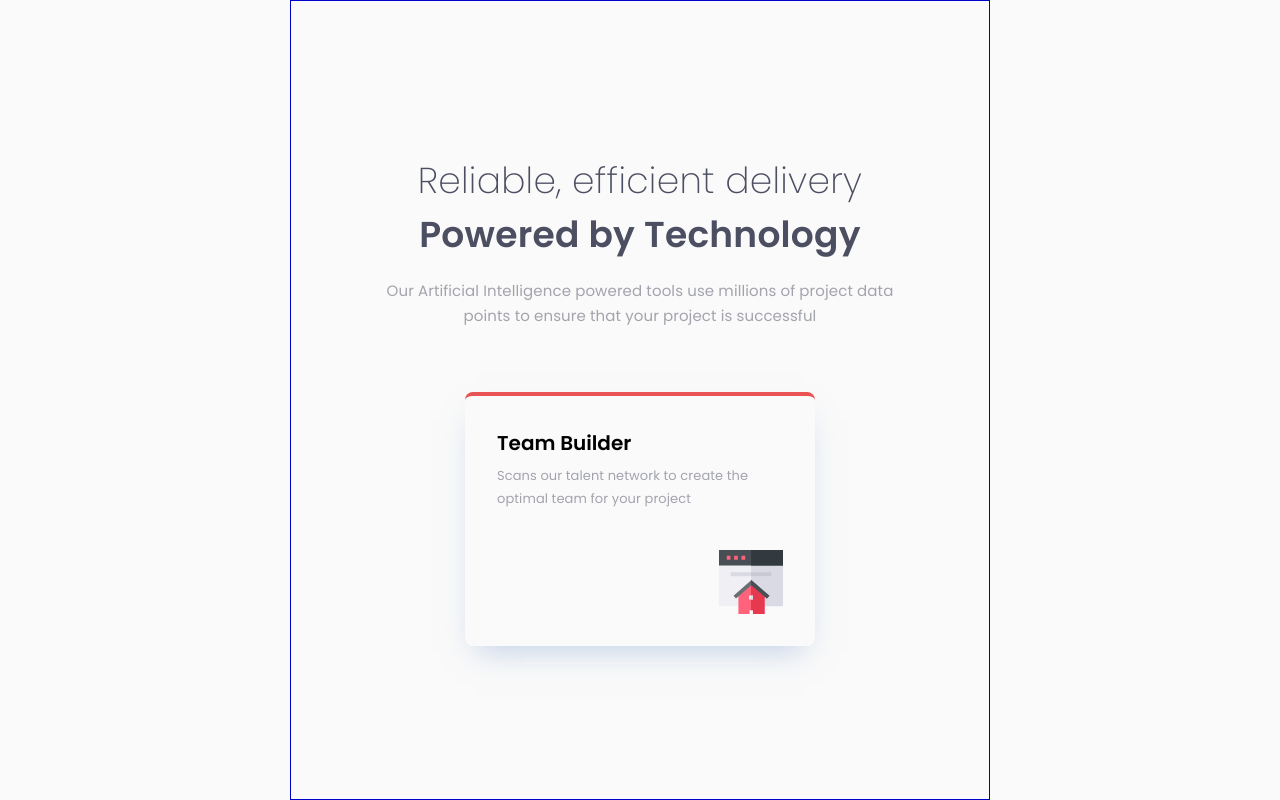
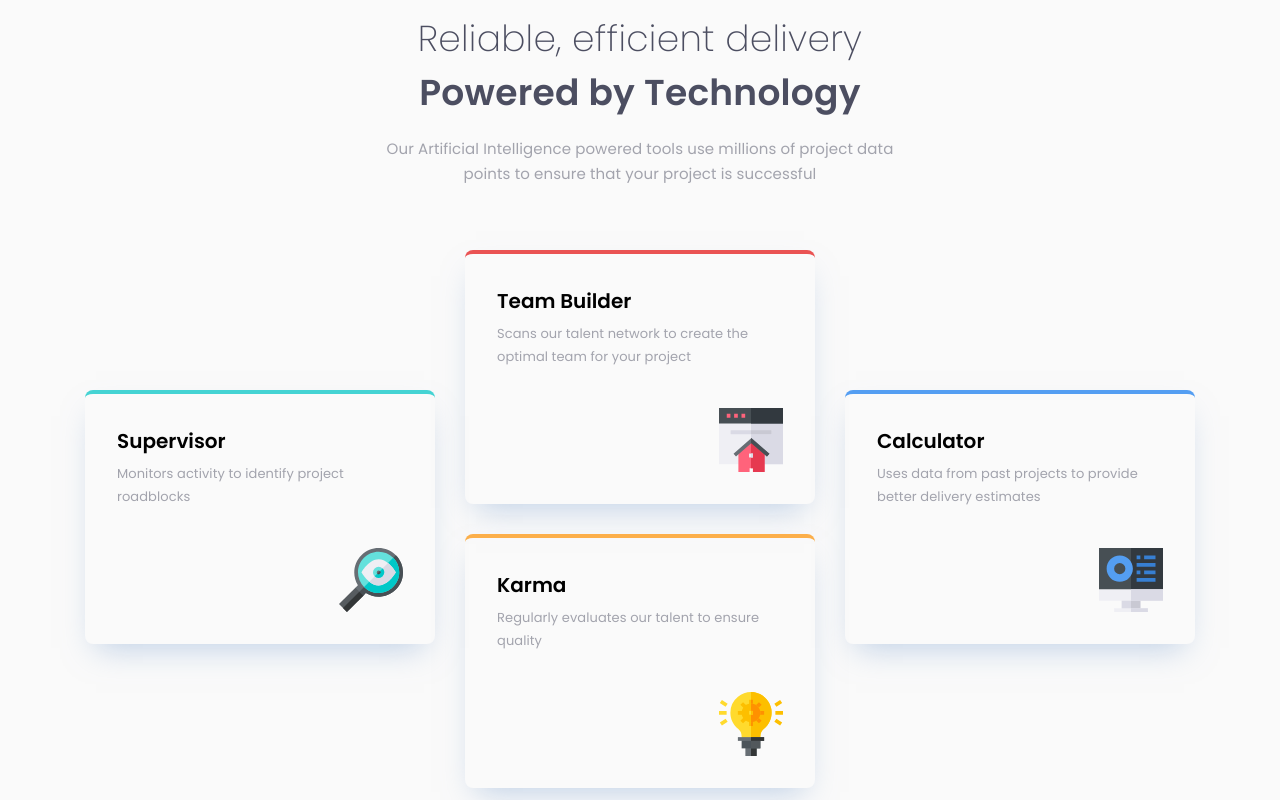
Before and after one commit to ostapyshyn/FM-Four-card-feature-section, a React (Create React App) app: page / in a window 1280 px wide. Built offline with nearby package versions, Linux system fonts and the light colour scheme.

Commit message:
Add styles for desktop

```diff
--- a/src/App.css
+++ b/src/App.css
@@ -5,7 +5,6 @@
   align-items: center;
   height: 100vh;
   width: 100%;
-  max-width: 700px;
-  border: 1px solid mediumblue;
+  max-width: 1110px;
   margin: auto;
 }
--- /dev/null
+++ b/src/assets/data.ts
@@ -0,0 +1,37 @@
+import karma from '../assets/svg/icon-karma.svg';
+import builder from '../assets/svg/icon-team-builder.svg';
+import supervisor from '../assets/svg/icon-supervisor.svg';
+import calculator from '../assets/svg/icon-calculator.svg';
+
+const features = [
+  {
+    id: 1,
+    name: 'Supervisor',
+    about: 'Monitors activity to identify project roadblocks',
+    image: supervisor,
+    color: '--cyan',
+  },
+  {
+    id: 2,
+    name: 'Team Builder',
+    about: 'Scans our talent network to create the optimal team for your project',
+    image: builder,
+    color: '--red',
+  },
+  {
+    id: 3,
+    name: 'Calculator',
+    about: 'Uses data from past projects to provide better delivery estimates',
+    image: calculator,
+    color: '--blue',
+  },
+  {
+    id: 4,
+    name: 'Karma',
+    about: 'Regularly evaluates our talent to ensure quality',
+    image: karma,
+    color: '--orange',
+  },
+];
+
+export default features;
--- a/src/assets/styles/card.module.scss
+++ b/src/assets/styles/card.module.scss
@@ -26,4 +26,12 @@
   img {
     margin-left: auto;
   }
+
+  &:first-child {
+    transform: translateY(140px);
+  }
+
+  &:nth-child(3) {
+    transform: translateY(140px);
+  }
 }
--- a/src/assets/styles/cards.module.scss
+++ b/src/assets/styles/cards.module.scss
@@ -1,9 +1,11 @@
 main {
   width: 100%;
   display: flex;
-  flex-direction: column;
-  flex-grow: 1;
+  flex-direction: row;
   justify-content: center;
   align-items: center;
-  overflow-y: auto;
+  flex-wrap: wrap;
+  gap: 30px;
+
+
 }
--- a/src/components/Card.tsx
+++ b/src/components/Card.tsx
@@ -5,11 +5,12 @@ type CardProps = {
   name: string;
   about: string;
   image: any;
+  color: string;
 };
 
-const Card: React.FC<CardProps> = ({ name, about, image }) => {
+const Card: React.FC<CardProps> = ({ name, about, image, color }) => {
   return (
-    <article className={styles.article}>
+    <article className={styles.article} style={{ borderTopColor: `var(${color})` }}>
       <h2>{name}</h2>
       <h3>{about}</h3>
       <img src={image} alt="main" />
--- a/src/components/Cards.tsx
+++ b/src/components/Cards.tsx
@@ -1,15 +1,20 @@
-import React from 'react';
 import Card from './Card';
-import team from '../assets/svg/icon-team-builder.svg';
+import features from '../assets/data';
+import styles from '../assets/styles/cards.module.scss';
 
 function Cards() {
   return (
-    <main>
-      <Card
-        name={'Team Builder'}
-        about={'Scans our talent network to create the optimal team for your project'}
-        image={team}
-      />
+    <main className={styles.main}>
+      {features.map((feature) => {
+        return (
+          <Card
+            name={feature.name}
+            about={feature.about}
+            image={feature.image}
+            color={feature.color}
+          />
+        );
+      })}
     </main>
   );
 }
--- a/src/index.scss
+++ b/src/index.scss
@@ -60,6 +60,7 @@ ol {
 body {
   background-color: var(--very-light-gray);
   min-height: 100vh;
+  padding-inline: 32px;
   font-size: 15px;
   margin: 0;
   font-family: 'Poppins', -apple-system, BlinkMacSystemFont, 'Segoe UI', 'Roboto', 'Oxygen',
```
